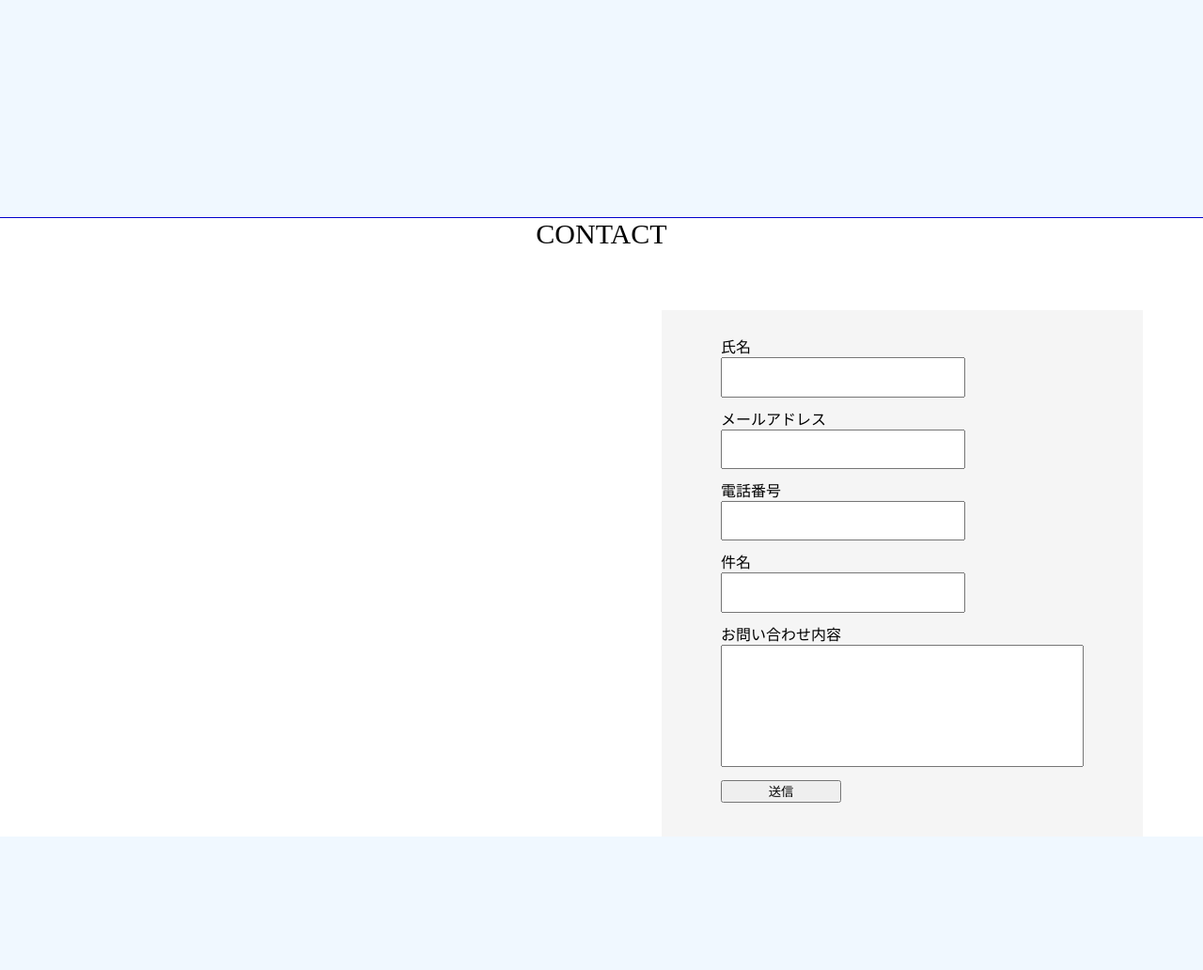
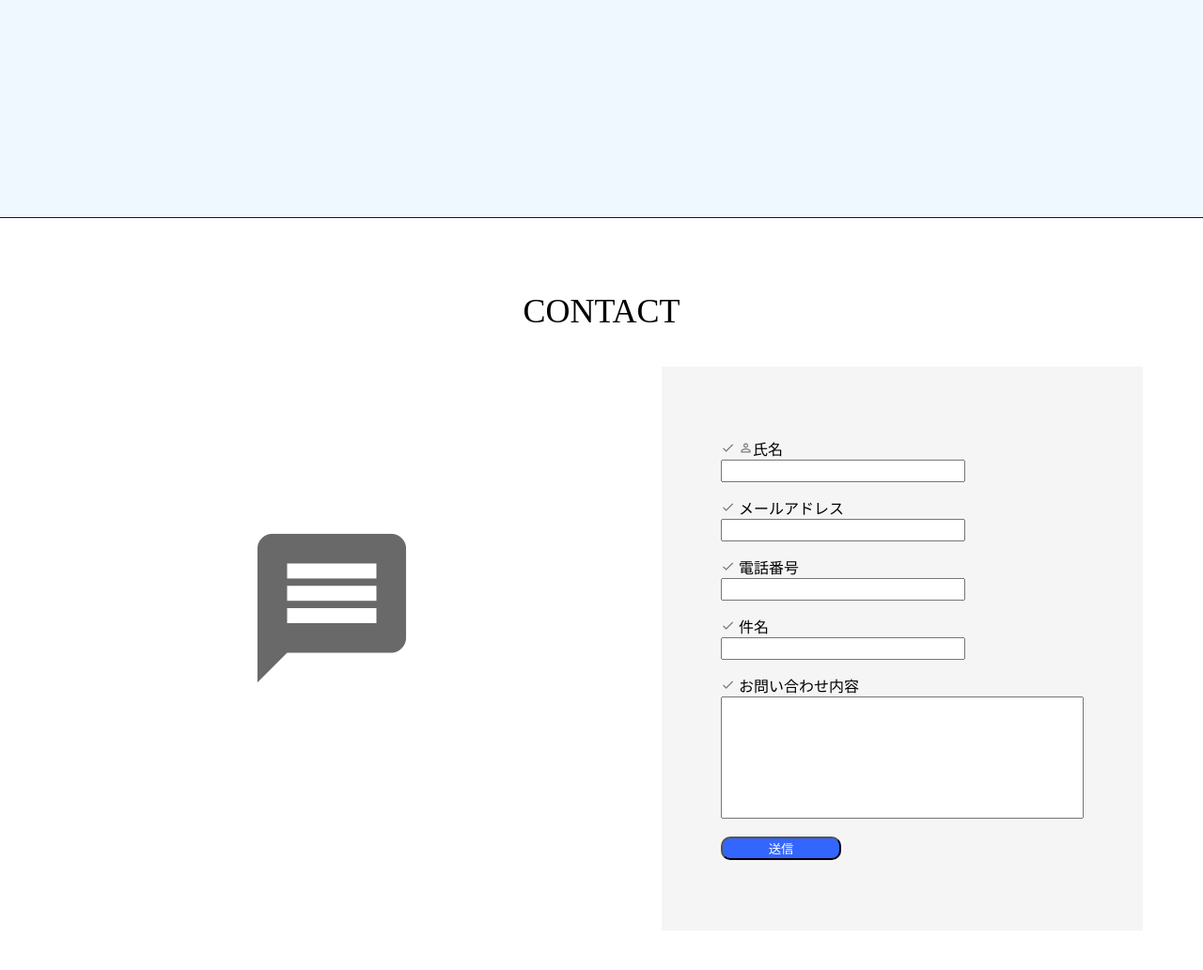
Before and after one commit to blueletter123456789/test, a PHP site: page /sample.html in a window 1280 px wide. Shown: the part 3772-4804 px from the top of the page at 94% size. Before the commit the page ends 4662 px from the top, so only its background shows below. Run offline with PHP 8.4, Linux system fonts and the light colour scheme.

Commit message:
入力フォームのレイアウト修正

```diff
--- a/css/style.css
+++ b/css/style.css
@@ -377,35 +377,68 @@ nav.active > ul > li a{
 	left: -60px;
 }
 
+/*お問い合わせフォームアイコン*/
+.contact-icons{
+	width: 50%;
+	height: 50%;
+	float: left;
+	position: relative;
+}
+
+.contact > .contact-icons > .material-icons{
+	font-size: 190px;
+	display: block;
+	color: #696969;
+
+	position: absolute;
+	right: 30%;
+	top: 50%;
+}
 
 /*お問い合わせフォーム*/
 
 .contact{
 	width: 100vw;
-	height: 80vh;
+	height: 100vh;
 	background-color: #ffffff;
 	z-index: 900;
 }
 
-.contact > p{
-	font-size: 30px;
-	text-align: center;
+.contact .contact-title{
+	width: 100vw;
+	height: 15%;
+	position: relative;
+}
+
+.contact > div > p{
+	font-size: 36px;
+
+	position: absolute;
+	right: 50%;
+	bottom: 0;
+	transform: translateX(50%);
 }
 
 .contact-container{
 	width: 40vw;
-	height: 70vh;
+	height: 75vh;
 	background-color: #f5f5f5;
-	margin: 5% 5% 5% auto;
+	margin: 3% 5% 3% auto;
 
 	display: flex;
 	justify-content: center;
 	align-items: center;
 }
 
+.contact-container i{
+	font-size: 15px;
+	color: #777777;
+	display: inline-block;
+}
+
 .contact-container p{
 	display: block;
-	margin-bottom: 10px;
+	margin: 15px;
 }
 
 .contact-container label{
@@ -414,7 +447,8 @@ nav.active > ul > li a{
 
 .contact-container input{
 	width: 20vw;
-	height: 3vw;
+	height: 20px;
+	margin-top: 0;
 }
 
 .contact-container textarea{
@@ -425,5 +459,18 @@ nav.active > ul > li a{
 
 .contact-container input[type="submit"]{
 	width: 10vw;
-	height: 3vh;
+	height: 25px;
+	color: #ffffff;
+	background-color: #3366FF;
+	border-radius: 10px;
+	cursor: pointer;
+
+	transition: 0.15s all ease-in 0s;
 }
+
+.contact input[type="submit"]:active{
+	width: 9vw;
+	height: 18px;
+	background-color: #0000ff;
+	margin-left: .5vw;
+}
--- a/sample.html
+++ b/sample.html
@@ -151,26 +151,36 @@
 	</section>
 
 	<section class="contact">
-		<p>CONTACT</p>
+		<div class="contact-title">
+			<p>CONTACT</p>
+		</div>
+		<div class="contact-icons">
+			<i class="material-icons">message</i>
+		</div>
 		<div class="contact-container">
 			<form action="./php/index.php" method="post" autocomplete="off">
 				<p>
-					<label>氏名</label><br>
+					<i class="material-icons">check</i>
+					<label><i class="material-icons">perm_identity</i>氏名</label><br>
 					<input type="text" name="name" maxlength="200" required>
 				</p>
 				<p>
+					<i class="material-icons">check</i>
 					<label>メールアドレス</label><br>
 					<input type="text" name="mail" maxlength="200" required>
 				</p>
 				<p>
+					<i class="material-icons">check</i>
 					<label>電話番号</label><br>
 					<input type="text" name="tel" maxlength="200" required>
 				</p>
 				<p>
+					<i class="material-icons">check</i>
 					<label>件名</label><br>
 					<input type="text" name="subject" maxlength="200" required>
 				</p>
 				<p>
+					<i class="material-icons">check</i>
 					<label>お問い合わせ内容</label><br>
 					<textarea name="content" maxlength="500" required></textarea>
 				</p>
```
